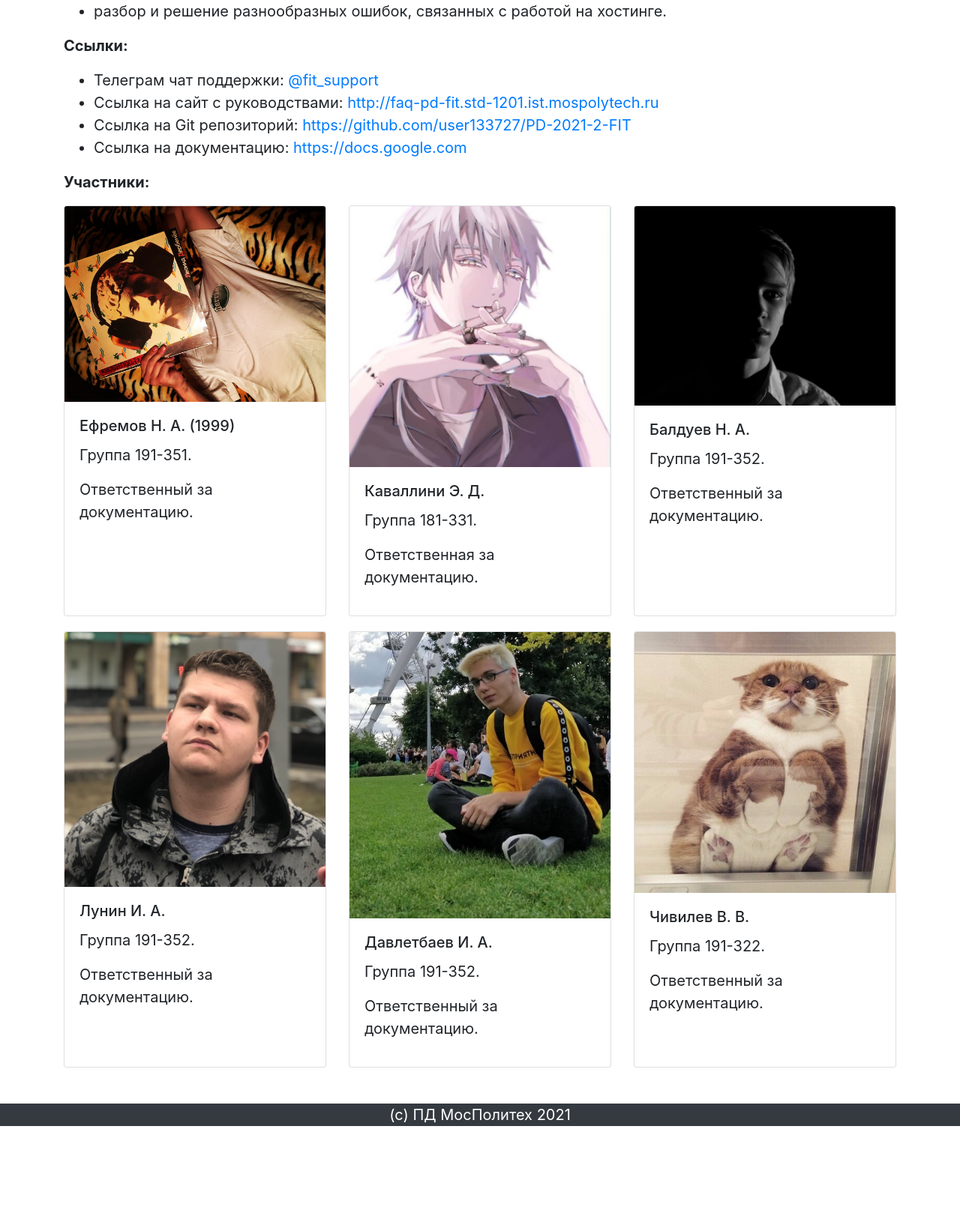
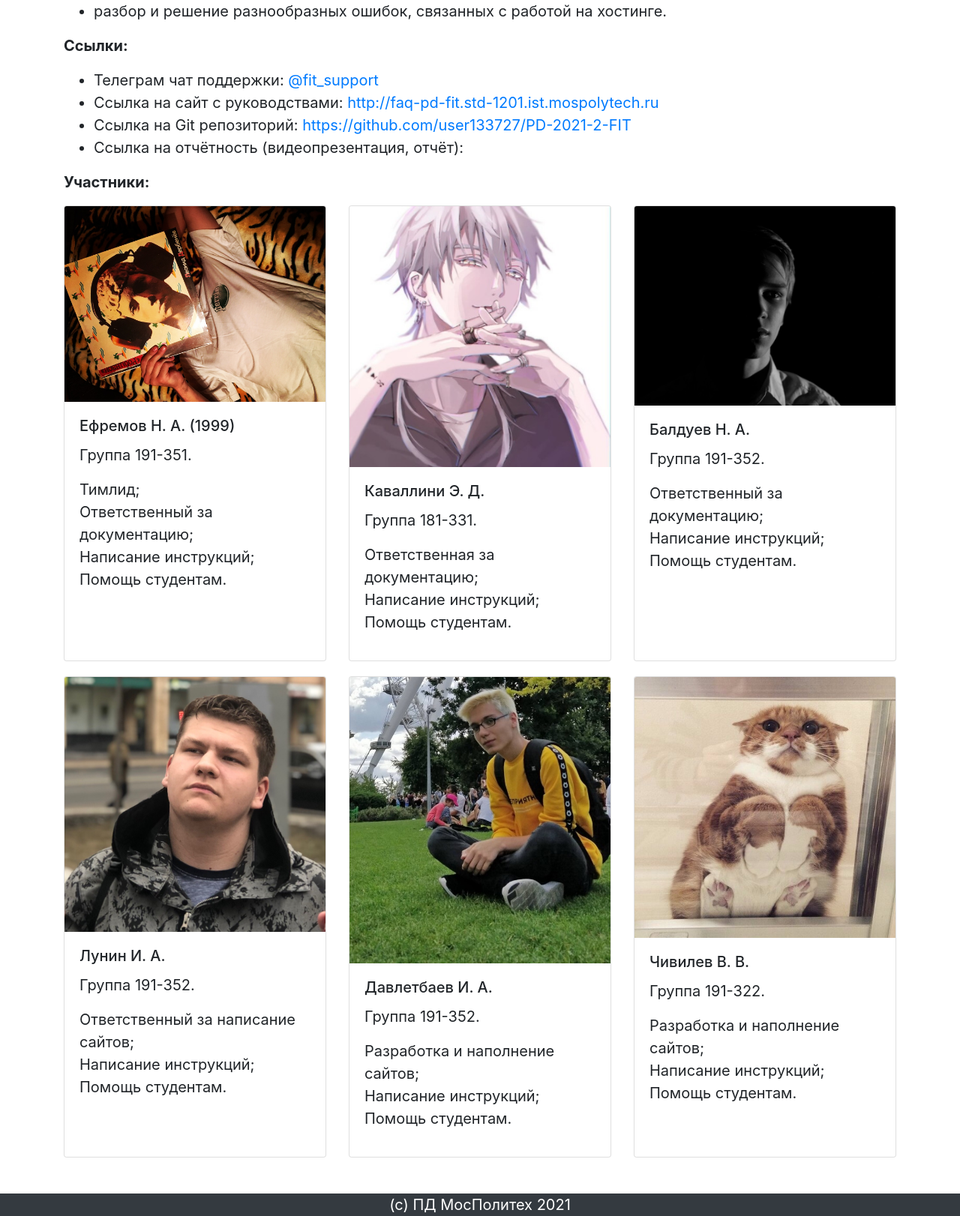
Before and after one commit to user133727/PD-FIT-SUPPORT, a Flask app: page / in a window 1280 px wide. Shown: the part 260-1882 px from the top of the page at 75% size. Before the commit the page ends 1762 px from the top, so only its background shows below. Run offline with Flask 2, Linux system fonts and the light colour scheme.

Commit message:
minor fix

```diff
--- a/landing_page/app/templates/index.html
+++ b/landing_page/app/templates/index.html
@@ -24,8 +24,7 @@
       <li>Телеграм чат поддержки: <a href="https://t.me/fit_support">@fit_support</a></a></li>
       <li>Ссылка на сайт с руководствами: <a href="http://faq-pd-fit.std-1201.ist.mospolytech.ru">http://faq-pd-fit.std-1201.ist.mospolytech.ru</a></li>
       <li>Ссылка на Git репозиторий: <a href="https://github.com/user133727/PD-2021-FIT">https://github.com/user133727/PD-2021-2-FIT</a></li>
-      <li>Ссылка на документацию: <a href="https://docs.google.com/spreadsheets/d/1qGtFExNsNWbVHbkJHCO89Xy4uJgU80iah5dN__LLEes/edit#gid=0">https://docs.google.com</a></li>
-      <!-- <li>Ссылка на отчётность (видеопрезентация, отчёт): <a href=""></a></li> -->
+      <li>Ссылка на отчётность (видеопрезентация, отчёт): <a href=""></a></li>
     </ul>
 
     <p>
@@ -39,7 +38,11 @@
           <img src="static/images/Nik.jpg" class="card-img-top">
           <div class="card-body">
             <h5 class="card-title">Ефремов Н. А. (1999)</h5>
-            <p class="card-text">Группа 191-351.</p><p>Ответственный за документацию.</p>
+            <p class="card-text">Группа 191-351.</p>
+            <p>Тимлид;<br>
+               Ответственный за документацию;<br>
+               Написание инструкций;<br>
+               Помощь студентам.</p>
           </div>
         </div>
 
@@ -47,7 +50,10 @@
           <img src="static/images/Edel.jpg" class="card-img-top">
           <div class="card-body">
             <h5 class="card-title">Каваллини Э. Д.</h5>
-            <p class="card-text">Группа 181-331.</p><p>Ответственная за документацию.</p>
+            <p class="card-text">Группа 181-331.</p>
+            <p>Ответственная за документацию;<br>
+               Написание инструкций;<br>
+               Помощь студентам.</p>
           </div>
         </div>
 
@@ -55,7 +61,10 @@
           <img src="static/images/Nik2.jpg" width="30" class="card-img-top">
           <div class="card-body">
             <h5 class="card-title">Балдуев Н. А.</h5>
-            <p class="card-text">Группа 191-352.</p><p>Ответственный за документацию.</p>
+            <p class="card-text">Группа 191-352.</p>
+            <p>Ответственный за документацию;<br>
+               Написание инструкций;<br>
+               Помощь студентам.</p>
           </div>
         </div>
     </div>
@@ -65,7 +74,10 @@
         <img src="static/images/Ivan.jpg" class="card-img-top">
         <div class="card-body">
           <h5 class="card-title">Лунин И. А.</h5>
-          <p class="card-text">Группа 191-352.</p><p>Ответственный за документацию.</p>
+          <p class="card-text">Группа 191-352.</p>
+          <p>Ответственный за написание сайтов;<br>
+             Написание инструкций;<br>
+             Помощь студентам.</p>
         </div>
       </div>
 
@@ -73,7 +85,10 @@
         <img src="static/images/Ildar.jpg" class="card-img-top">
         <div class="card-body">
           <h5 class="card-title">Давлетбаев И. А.</h5>
-          <p class="card-text">Группа 191-352.</p><p>Ответственный за документацию.</p>
+          <p class="card-text">Группа 191-352.</p>
+          <p>Разработка и наполнение сайтов;<br>
+             Написание инструкций;<br>
+             Помощь студентам.</p>
         </div>
       </div>
 
@@ -81,7 +96,10 @@
         <img src="static/images/Valeriy.jpg" width="30" class="card-img-top">
         <div class="card-body">
           <h5 class="card-title">Чивилев В. В.</h5>
-          <p class="card-text">Группа 191-322.</p><p>Ответственный за документацию.</p>
+          <p class="card-text">Группа 191-322.</p>
+          <p>Разработка и наполнение сайтов;<br>
+             Написание инструкций;<br>
+             Помощь студентам.</p>
         </div>
       </div>
   </div>
```
Also changed, not shown: README.md.
